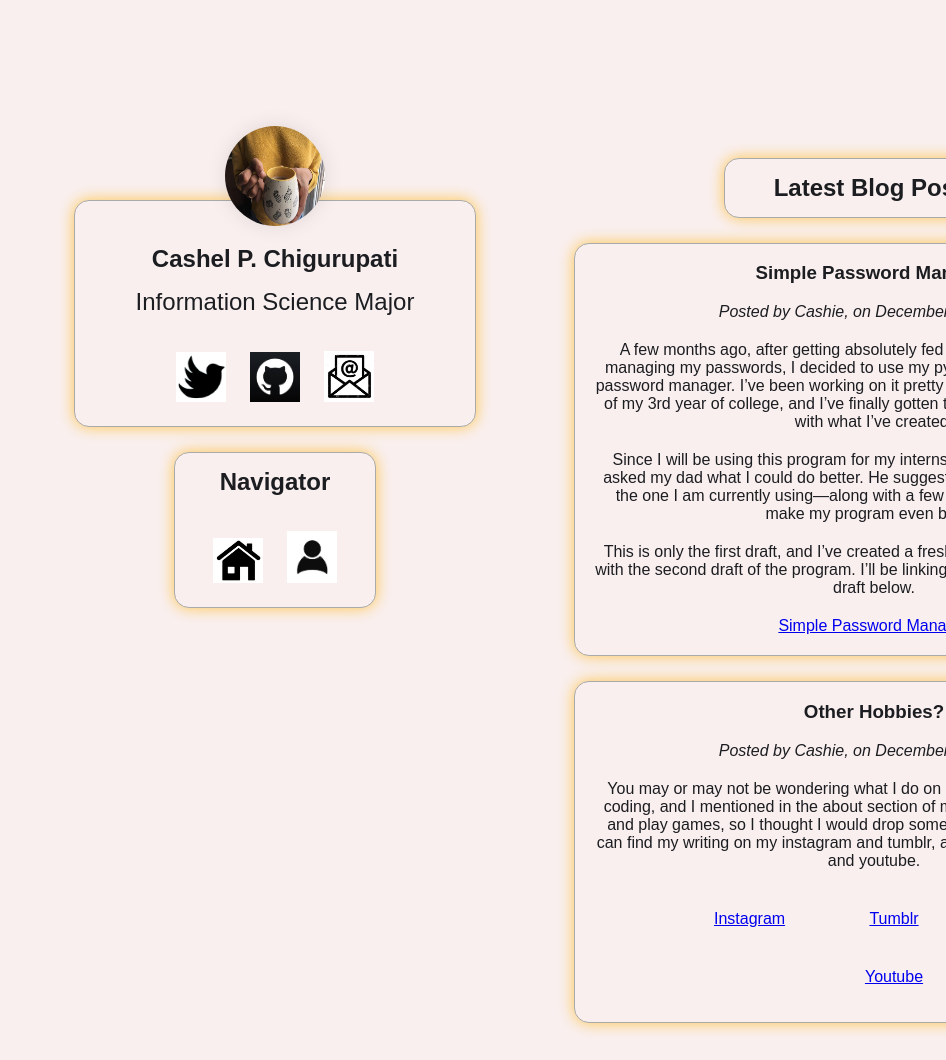
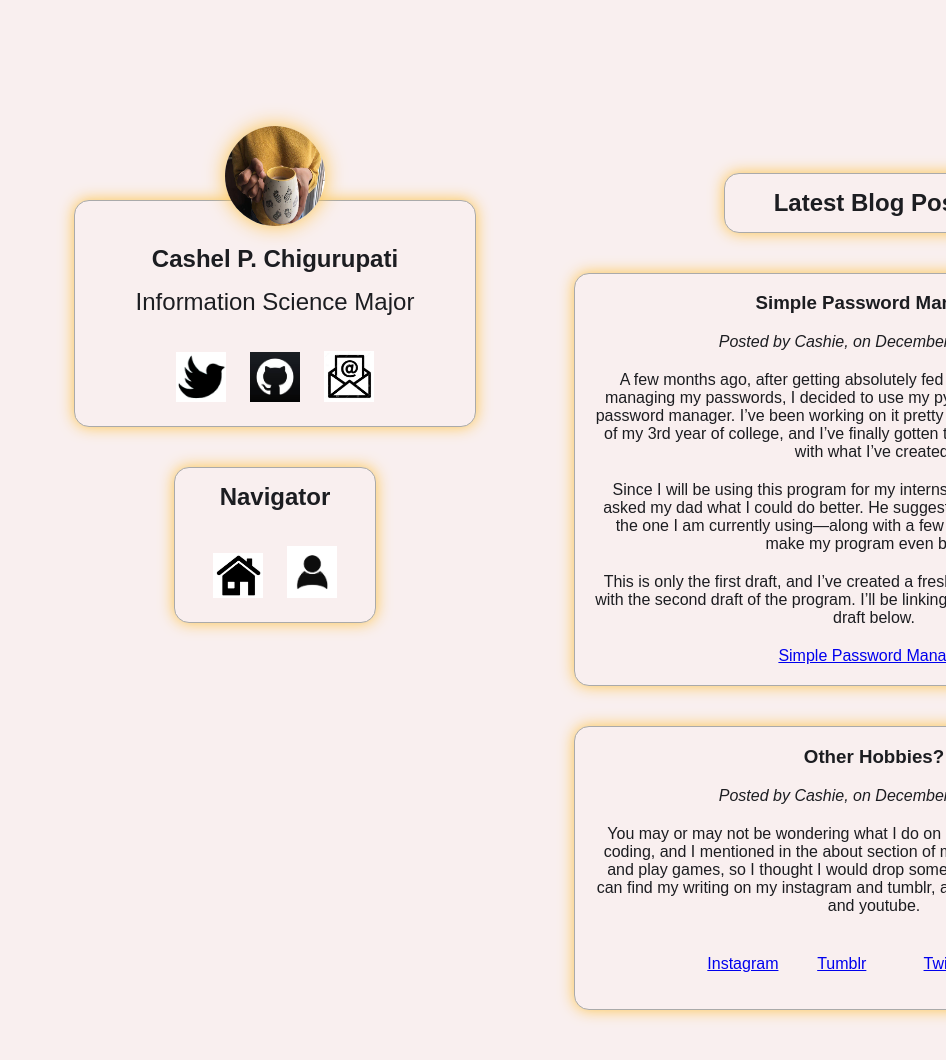
Before and after one commit to cashieeetime/mi349_final, a plain HTML site: page index.html in a window 1280 px wide. Shown: the top 1060 px of the page, without its empty margins (334-1280 px from the left). Drawn offline with Linux system fonts and the light colour scheme.

Commit message:
style changes

```diff
--- a/style.css
+++ b/style.css
@@ -35,7 +35,7 @@ article {
     border-radius: 15px;
     text-align: center;
     margin: 0 auto;
-    margin-bottom: 25px;
+    margin-bottom: 40px;
     box-shadow: #fdc54c 0 0 15px;
     border: 1px solid #aaa;
 }
@@ -48,7 +48,7 @@ article {
 }
 
 .card .avatar {
-    box-shadow: rgba(0, 0, 0, 0.1) 0 0 20px;
+    box-shadow: #fdc54c 0 0 20px;
     width: 100px;
     height: 100px;
     border-radius: 50%;
@@ -78,7 +78,7 @@ article {
 
 .nav {
     margin-left: 500px;
-    margin-top: 25px;
+    margin-top: 40px;
     width: 200px;
     position: sticky;
 }
@@ -119,18 +119,18 @@ article {
     width: 300px;
     margin-left: 1050px;
     margin-top: -450px;
-    margin-bottom: 25px;
+    margin-bottom: 40px;
 }
 
 .blogpost {
     width: 600px;
     margin-left: 900px;
-    margin-top: 25px;
-    margin-bottom: 25px;
+    margin-top: 40px;
+    margin-bottom: 50px;
 }
 
 .linklist li {
-    width: 100px;
+    width: 60px;
     display: inline-block;
     padding: 20px 20px;
 }
```
